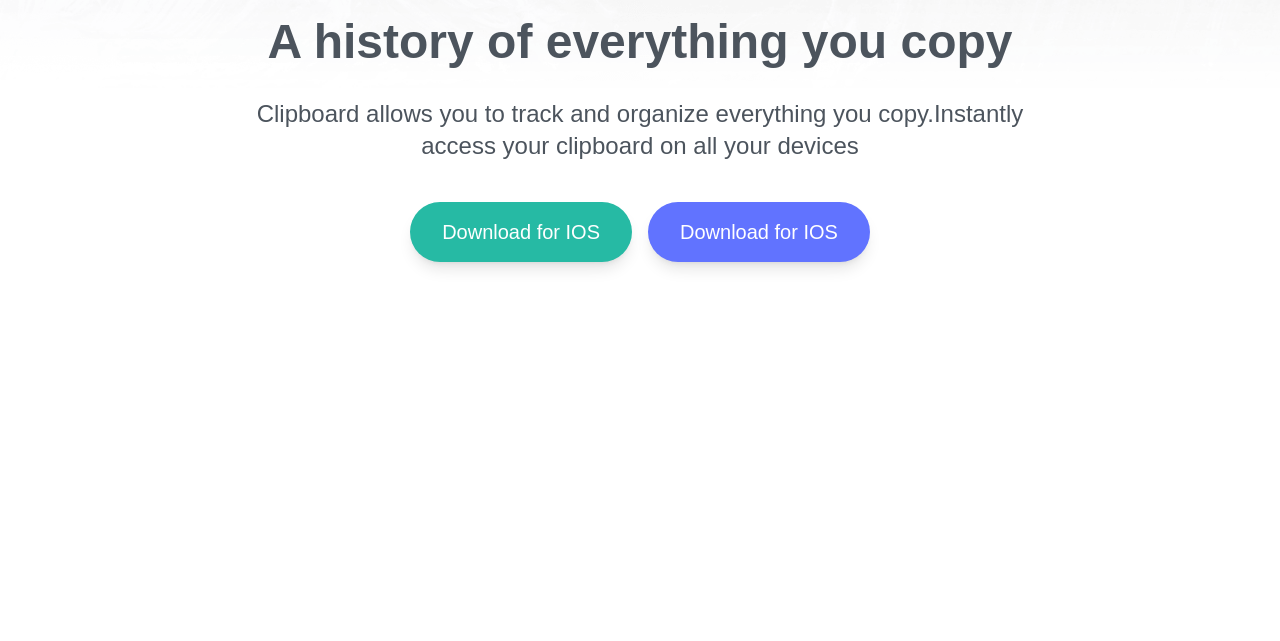
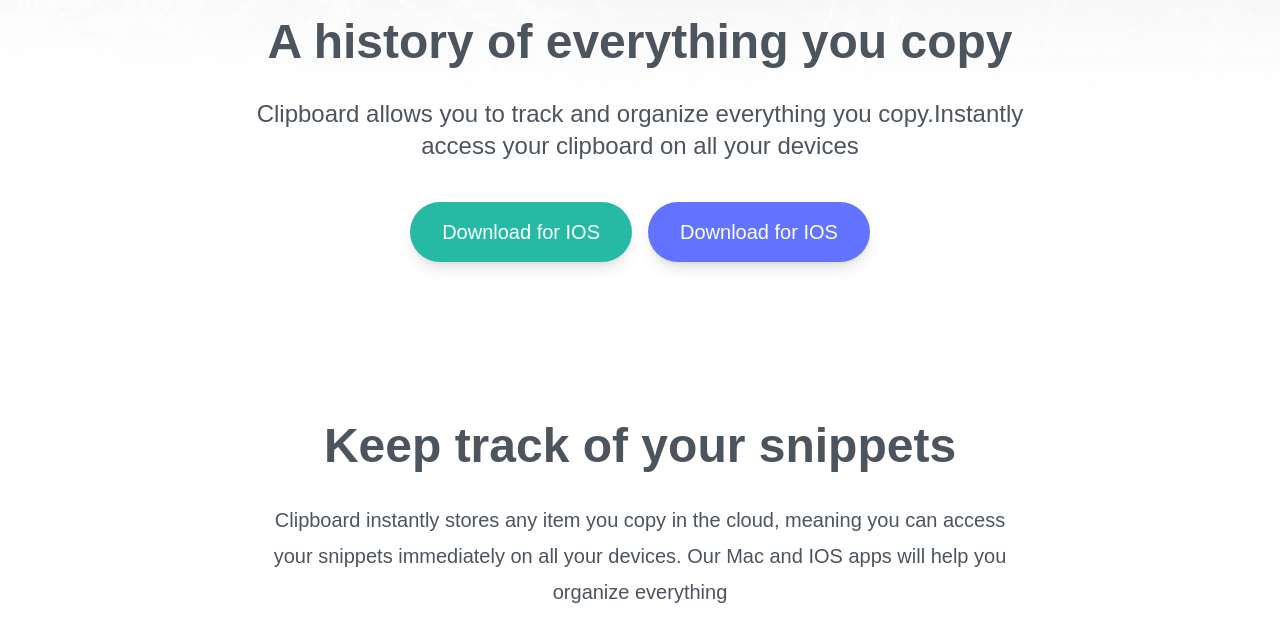
Before and after one commit to wassem7/Clipboard-WEB-UI-TAILWINDCSS, a website: page index.html in a window 1280 px wide. Shown: the part 227-868 px from the top of the page. Before the commit the page ends 800 px from the top, so only its background shows below. Drawn offline with Linux system fonts and the light colour scheme; a web font is replaced by a local one.

Commit message:
Snippet section

```diff
--- a/index.html
+++ b/index.html
@@ -23,9 +23,7 @@
   <body>
     <!--Hero section-->
     <section id="hero">
-      <div
-        class="mx-auto max-w-6xl text-center mb-40 px-10 pt-10"
-      >
+      <div class="section-container mb-40 px-10 pt-10">
         <img
           src="/images/logo.svg"
           alt="Clipboard logo"
@@ -45,9 +43,7 @@
         </p>
 
         <!--Button Container-->
-        <div
-          class="flex flex-col space-y-6 text-xl text-white justify-center w-full md:space-y-0 md:flex-row md:space-x-4"
-        >
+        <div class="button-container">
           <a
             class="bg-strongCyan px-8 p-4 rounded-full duration-200 hover:opacity-80 shadow-lg"
             href="#"
@@ -62,5 +58,18 @@
         </div>
       </div>
     </section>
+
+    <!--Snippet Section-->
+    <section id="snippets" class="section-container my-20 px-10">
+      <h3>Keep track of your snippets</h3>
+      <p
+        class="max-w-3xl text-center leading-9 text-darkGrayishBlue text-xl mx-auto mb-24"
+      >
+        Clipboard instantly stores any item you copy in the
+        cloud, meaning you can access your snippets immediately
+        on all your devices. Our Mac and IOS apps will help you
+        organize everything
+      </p>
+    </section>
   </body>
 </html>
--- a/input.css
+++ b/input.css
@@ -2,6 +2,18 @@
 @tailwind components;
 @tailwind utilities;
 
+@layer base {
+  h3 {
+    @apply text-4xl font-bold mb-8 md:text-5xl text-darkGrayishBlue;
+  }
+}
+
+.button-container {
+  @apply flex flex-col space-y-6 text-xl text-white justify-center w-full md:space-y-0 md:flex-row md:space-x-4;
+}
+.section-container {
+  @apply mx-auto max-w-6xl text-center;
+}
 body {
   background-image: url('../images/bg-header-desktop.png');
   background-repeat: no-repeat;
```
Also changed, not shown: css/style.css.
